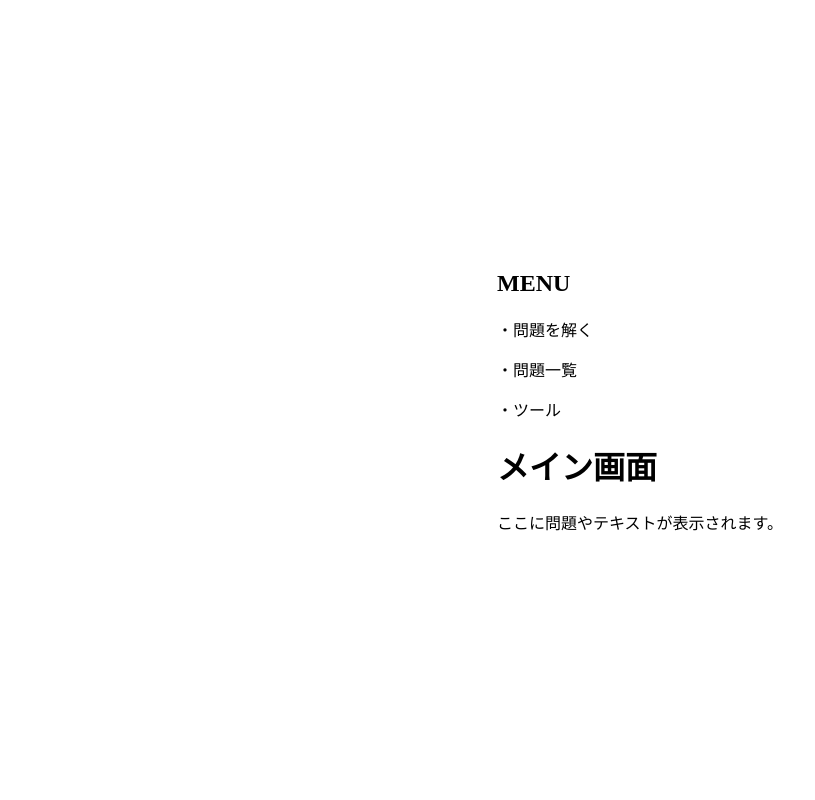
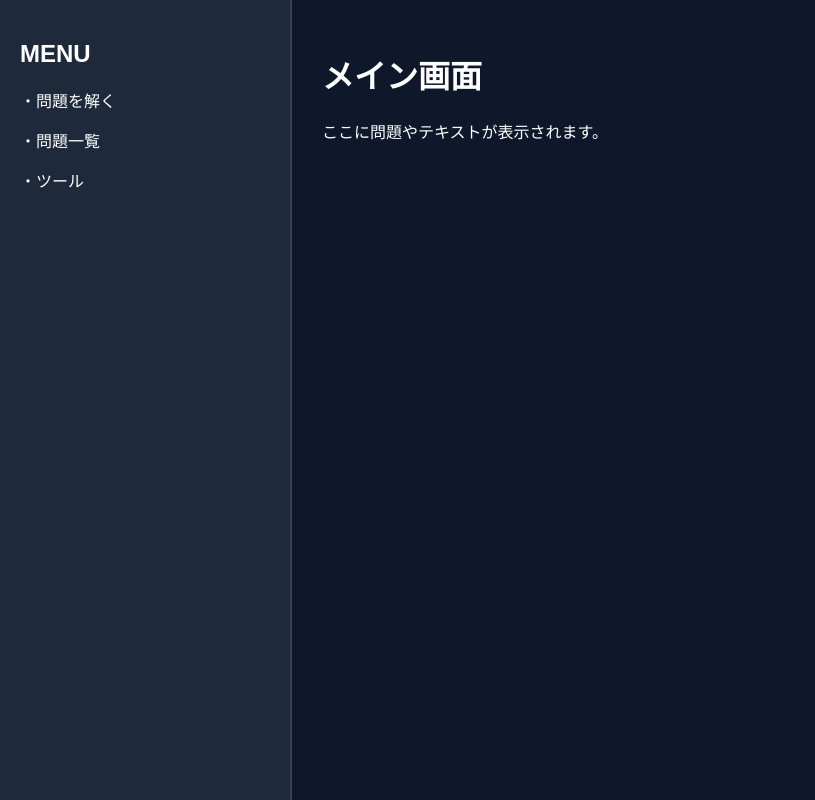
Before and after one commit to yama-ctf/ctf-app, a plain HTML site: page index.html in a window 1280 px wide. Shown: the whole page, without its empty margins (0-815 px from the left). Drawn offline with Linux system fonts and the light colour scheme.

Commit message:
Update style.css

```diff
--- a/style.css
+++ b/style.css
@@ -1,13 +1,37 @@
+/* ==========================================
+   1. 画面全体の基本設定（おまじない）
+   ========================================== */
+html, body {
+  margin: 0;
+  padding: 0;
+  height: 100%;
+  font-family: sans-serif;
+  background-color: #0f172a; /* ダークモード風の背景色 */
+  color: #ffffff;            /* 文字は白 */
+}
 
-body{
-  display: flex;
-  flex-direction: column;
-  justify-content: center;
-  align-items: center;
+/* ==========================================
+   2. 画面を綺麗に「横並び」にする魔法
+   ========================================== */
+.app-container {
+  display: flex;  /* これを書くだけで、中のサイドバーとメインが横に並ぶ！ */
+  height: 100vh;  /* 画面の縦幅いっぱいに広げる（100vh = Viewport Height） */
+}
 
-  height: 100vh;
-  margin: 0;
+/* ==========================================
+   3. 左側：サイドバーの見た目
+   ========================================== */
+.sidebar {
+  width: 250px;               /* 幅を250ピクセルに固定 */
+  background-color: #1e293b;  /* メインより少し明るい紺色 */
+  padding: 20px;              /* 箱の内側にほどよい隙間を作る */
+  border-right: 2px solid #334155; /* 右側にうっすら線を引いて境界を作る */
 }
-input{
-    margin-bottom:16px;
-  }
+
+/* ==========================================
+   4. 右側：メインコンテンツの見た目
+   ========================================== */
+.main-content {
+  flex: 1;                    /* 画面の残りの横幅を「全部使う」という指定 */
+  padding: 30px;              /* 箱の内側に隙間を作る */
+}
```
